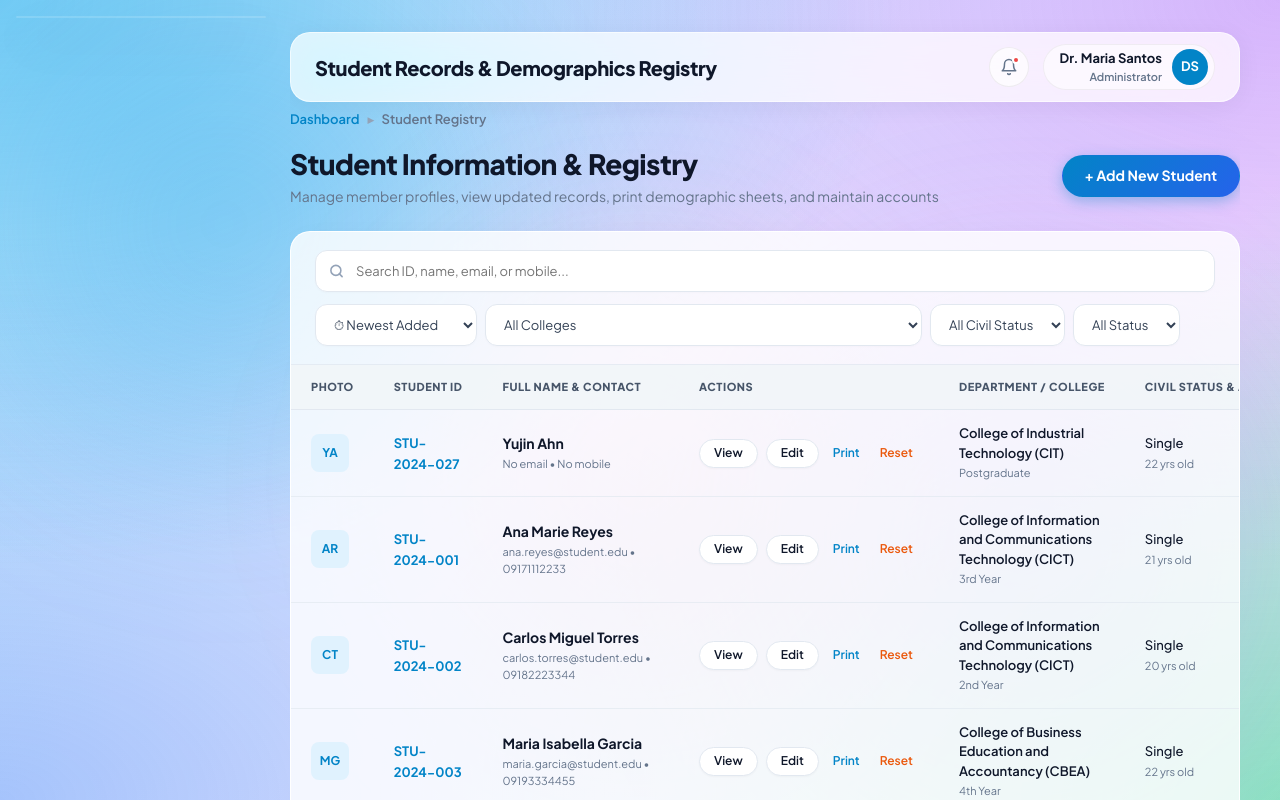
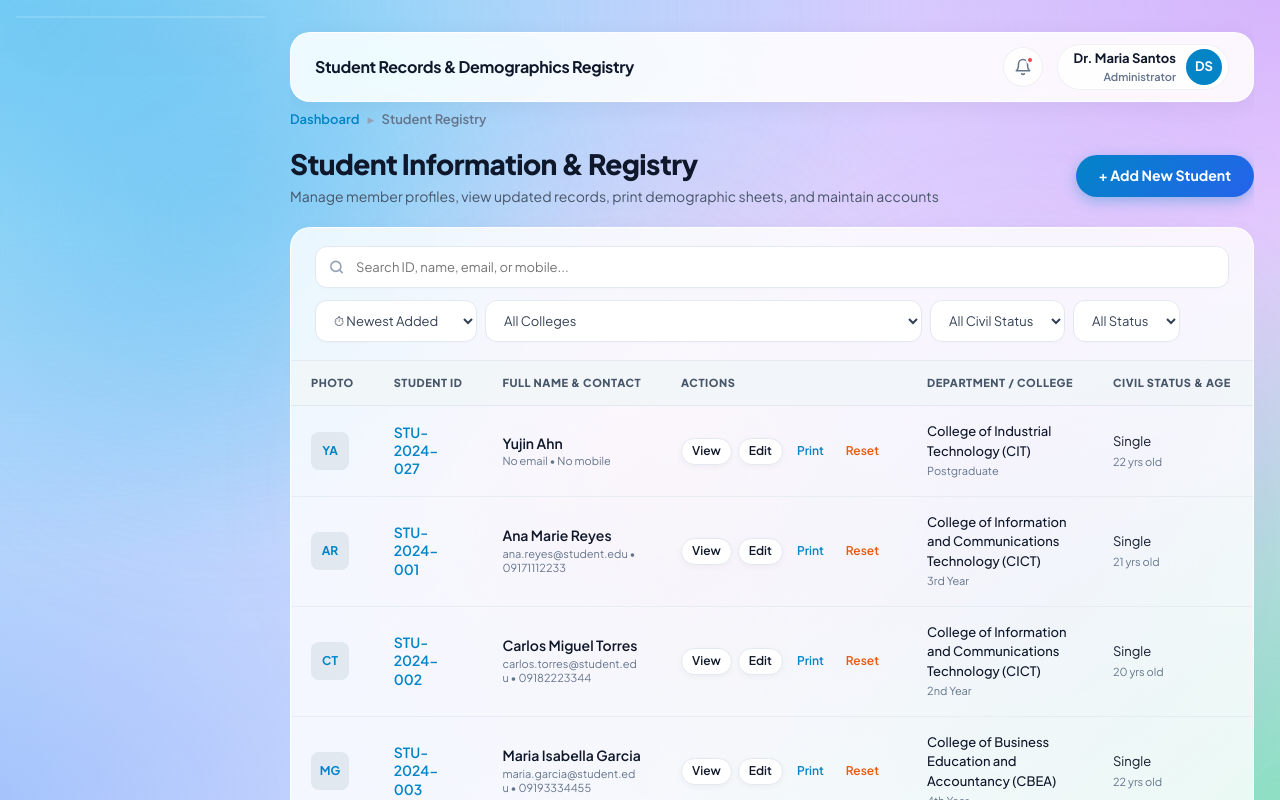
Before and after one commit to zelkam-cmd/reactwebsite-campusvoice, a React (Vite) app: page / in a window 1280 px wide. Shown: the top 800 px of the page. Built offline with nearby package versions, Linux system fonts and the light colour scheme.

Commit message:
Align header color, font sizes, sidebar styling, and layout alignment with original Image 2

```diff
--- a/src/App.css
+++ b/src/App.css
@@ -8,7 +8,7 @@
 .app-layout {
   display: flex;
   min-height: 100vh;
-  padding: 16px;
+  padding: 16px 26px 16px 16px;
   gap: 16px;
   position: relative;
   z-index: 1;
@@ -247,7 +247,7 @@
 .app-main {
   flex: 1;
   margin-left: calc(250px + 24px) !important;
-  padding-right: 24px !important;
+  padding-right: 0 !important;
   padding-left: 0 !important;
   padding-top: 0 !important;
   padding-bottom: 24px !important;
@@ -988,20 +988,20 @@
 /* ── Floating White Glass Top Navbar (from screenshot) ──────── */
 .app-header {
   position: sticky;
-  top: 0;
+  top: 16px;
   z-index: 100;
-  height: 60px;
-  background: rgba(255, 255, 255, 0.85);
+  height: 70px;
+  background: rgba(255, 255, 255, 0.88);
   -webkit-backdrop-filter: blur(24px) saturate(180%);
   backdrop-filter: blur(24px) saturate(180%);
-  border: 1px solid rgba(255, 255, 255, 0.95);
-  border-radius: 16px;
+  border: 1px solid rgba(255, 255, 255, 0.8);
+  border-radius: 20px;
   display: flex;
   align-items: center;
   justify-content: space-between;
-  padding: 0 22px;
-  margin-bottom: 22px;
-  box-shadow: 0 4px 20px rgba(15, 23, 42, 0.05);
+  padding: 0 24px;
+  margin-bottom: 24px;
+  box-shadow: 0 4px 24px rgba(0, 0, 0, 0.05);
 }
 
 .header-left {
--- a/src/components/AppHeader.jsx
+++ b/src/components/AppHeader.jsx
@@ -9,10 +9,10 @@ export default function AppHeader({ title = 'Student Information & Registry' })
         top: '16px',
         zIndex: 100,
         height: '70px',
-        background: 'rgba(255, 255, 255, 0.75)',
+        background: 'rgba(255, 255, 255, 0.88)',
         backdropFilter: 'blur(24px) saturate(180%)',
         WebkitBackdropFilter: 'blur(24px) saturate(180%)',
-        border: '1px solid rgba(255, 255, 255, 0.6)',
+        border: '1px solid rgba(255, 255, 255, 0.8)',
         borderRadius: '20px',
         display: 'flex',
         alignItems: 'center',
@@ -26,8 +26,8 @@ export default function AppHeader({ title = 'Student Information & Registry' })
         <h1
           className="header-title"
           style={{
-            fontSize: '20px',
-            fontWeight: 800,
+            fontSize: '16px',
+            fontWeight: 700,
             color: '#0f172a',
             letterSpacing: '-0.02em',
             margin: 0
@@ -53,7 +53,7 @@ export default function AppHeader({ title = 'Student Information & Registry' })
             borderRadius: '50%',
             color: '#64748b',
             position: 'relative',
-            background: 'rgba(255, 255, 255, 0.7)',
+            background: 'rgba(255, 255, 255, 0.85)',
             border: '1px solid rgba(0, 0, 0, 0.06)',
             cursor: 'pointer'
           }}
@@ -85,7 +85,7 @@ export default function AppHeader({ title = 'Student Information & Registry' })
             gap: '10px',
             padding: '4px 6px 4px 16px',
             borderRadius: '9999px',
-            background: 'rgba(255, 255, 255, 0.6)',
+            background: 'rgba(255, 255, 255, 0.85)',
             border: '1px solid rgba(0, 0, 0, 0.05)',
             cursor: 'pointer'
           }}
--- a/src/components/Sidebar.jsx
+++ b/src/components/Sidebar.jsx
@@ -25,7 +25,7 @@ export default function Sidebar({ currentView, onNavigateDashboard, onNavigateSt
 
           <button
             type="button"
-            className={`sidebar-link ${currentView === 'dashboard' ? 'active' : ''}`}
+            className="sidebar-link"
             onClick={onNavigateDashboard}
             title="Admin Command Center"
           >
@@ -77,7 +77,7 @@ export default function Sidebar({ currentView, onNavigateDashboard, onNavigateSt
 
           <button
             type="button"
-            className={`sidebar-link ${['list', 'add', 'edit', 'detail', 'print'].includes(currentView) ? 'active' : ''}`}
+            className="sidebar-link"
             onClick={onNavigateStudents}
             title="Student Registry & Profiling"
           >
--- a/src/components/StudentTable.jsx
+++ b/src/components/StudentTable.jsx
@@ -89,10 +89,10 @@ export default function StudentTable({
       </div>
 
       {/* Content Header with Add New Student button */}
-      <div className="content-header">
+      <div className="content-header" style={{ marginBottom: '20px' }}>
         <div>
-          <h2 className="content-title">Student Information & Registry</h2>
-          <p className="content-subtitle">Manage member profiles, view updated records, print demographic sheets, and maintain accounts</p>
+          <h2 className="content-title" style={{ fontSize: '28px', fontWeight: 800, color: '#0F172A', letterSpacing: '-0.02em', margin: 0 }}>Student Information & Registry</h2>
+          <p className="content-subtitle" style={{ fontSize: '14px', color: '#475569', marginTop: '4px', marginBottom: 0 }}>Manage member profiles, view updated records, print demographic sheets, and maintain accounts</p>
         </div>
         <div className="content-actions">
           <button className="btn btn-primary" onClick={onAdd} style={{ borderRadius: '9999px', padding: '10px 22px' }}>
@@ -288,13 +288,13 @@ export default function StudentTable({
                   return (
                     <tr key={studentId} style={{ borderBottom: '1px solid rgba(226, 232, 240, 0.7)' }} className="student-table-row">
                       {/* Photo */}
-                      <td style={{ padding: '14px 20px' }}>
+                      <td style={{ padding: '16px 20px', verticalAlign: 'middle' }}>
                         <div
                           style={{
                             width: '38px',
                             height: '38px',
                             borderRadius: '8px',
-                            background: '#e0f2fe',
+                            background: '#e2e8f0',
                             color: '#0284c7',
                             display: 'flex',
                             alignItems: 'center',
@@ -308,9 +308,17 @@ export default function StudentTable({
                       </td>
 
                       {/* Student ID */}
-                      <td style={{ padding: '14px 20px' }}>
+                      <td style={{ padding: '16px 20px', width: '110px', verticalAlign: 'middle' }}>
                         <span
-                          style={{ fontWeight: 700, color: '#0284c7', cursor: 'pointer', fontSize: '13px' }}
+                          style={{
+                            fontWeight: 600,
+                            color: '#0284c7',
+                            cursor: 'pointer',
+                            fontSize: '14px',
+                            lineHeight: 1.3,
+                            display: 'inline-block',
+                            wordBreak: 'break-word'
+                          }}
                           onClick={() => onView(stu)}
                         >
                           {studentId}
@@ -318,29 +326,28 @@ export default function StudentTable({
                       </td>
 
                       {/* Full Name & Contact */}
-                      <td style={{ padding: '14px 20px' }}>
-                        <div style={{ fontWeight: 700, color: '#0f172a', fontSize: '14px' }}>{stu.name}</div>
-                        <div style={{ fontSize: '11px', color: '#64748b', marginTop: '2px' }}>
+                      <td style={{ padding: '16px 20px', width: '220px', verticalAlign: 'middle' }}>
+                        <div style={{ fontWeight: 600, color: '#0f172a', fontSize: '14px', lineHeight: 1.3 }}>{stu.name}</div>
+                        <div style={{ fontSize: '11px', color: '#64748b', marginTop: '2px', lineHeight: 1.35, wordBreak: 'break-word' }}>
                           {stu.email || 'No email'} • {stu.contact || 'No mobile'}
                         </div>
                       </td>
 
                       {/* Actions (View, Edit, Print, Reset matching Image 2) */}
-                      <td style={{ padding: '14px 20px', whiteSpace: 'nowrap' }}>
-                        <div style={{ display: 'inline-flex', gap: '8px', alignItems: 'center' }}>
+                      <td style={{ padding: '16px 20px', whiteSpace: 'nowrap', verticalAlign: 'middle' }}>
+                        <div style={{ display: 'inline-flex', gap: '6px', alignItems: 'center' }}>
                           <button
                             type="button"
                             className="btn btn-secondary btn-sm"
                             onClick={() => onView(stu)}
                             style={{
-                              padding: '5px 14px',
+                              padding: '4px 10px',
                               fontSize: '12px',
                               fontWeight: 600,
                               borderRadius: '9999px',
                               background: '#ffffff',
                               border: '1px solid #e2e8f0',
-                              color: '#0f172a',
-                              boxShadow: '0 1px 2px rgba(0,0,0,0.03)'
+                              color: '#0f172a'
                             }}
                             title="View Full Dossier"
                           >
@@ -351,14 +358,13 @@ export default function StudentTable({
                             className="btn btn-secondary btn-sm"
                             onClick={() => onEdit(stu)}
                             style={{
-                              padding: '5px 14px',
+                              padding: '4px 10px',
                               fontSize: '12px',
                               fontWeight: 600,
                               borderRadius: '9999px',
                               background: '#ffffff',
                               border: '1px solid #e2e8f0',
-                              color: '#0f172a',
-                              boxShadow: '0 1px 2px rgba(0,0,0,0.03)'
+                              color: '#0f172a'
                             }}
                             title="Edit Student Profile"
                           >
@@ -369,7 +375,7 @@ export default function StudentTable({
                             className="btn btn-ghost btn-sm text-primary"
                             onClick={() => onPrint ? onPrint(stu) : window.print()}
                             style={{
-                              padding: '4px 6px',
+                              padding: '4px 8px',
                               fontSize: '12px',
                               fontWeight: 600,
                               color: '#0284c7',
@@ -391,7 +397,7 @@ export default function StudentTable({
                               }
                             }}
                             style={{
-                              padding: '4px 6px',
+                              padding: '4px 8px',
                               fontSize: '12px',
                               fontWeight: 600,
                               color: '#ea580c',
@@ -407,29 +413,30 @@ export default function StudentTable({
                       </td>
 
                       {/* Department / College */}
-                      <td style={{ padding: '14px 20px' }}>
-                        <div style={{ fontSize: '13px', fontWeight: 600, color: '#0f172a' }}>{stu.department || '—'}</div>
+                      <td style={{ padding: '16px 20px', verticalAlign: 'middle' }}>
+                        <div style={{ fontSize: '13px', fontWeight: 500, color: '#0f172a' }}>{stu.department || '—'}</div>
                         <div style={{ fontSize: '11px', color: '#64748b', marginTop: '2px' }}>{stu.yearLevel || 'Student'}</div>
                       </td>
 
                       {/* Civil Status & Age */}
-                      <td style={{ padding: '14px 20px' }}>
-                        <div style={{ fontSize: '13px', color: '#0f172a', fontWeight: 500 }}>{isSingle}</div>
+                      <td style={{ padding: '16px 20px', verticalAlign: 'middle' }}>
+                        <div style={{ fontSize: '13px', color: '#0f172a', fontWeight: 400 }}>{isSingle}</div>
                         <div style={{ fontSize: '11px', color: '#64748b', marginTop: '2px' }}>{ageDisplay}</div>
                       </td>
 
                       {/* Status */}
-                      <td style={{ padding: '14px 20px' }}>
+                      <td style={{ padding: '16px 20px', verticalAlign: 'middle' }}>
                         <span
                           className="badge"
                           style={{
                             display: 'inline-block',
-                            padding: '4px 12px',
+                            padding: '4px 10px',
                             borderRadius: '9999px',
                             fontSize: '11px',
                             fontWeight: 700,
-                            background: isActive ? '#dcfce7' : '#fee2e2',
-                            color: isActive ? '#15803d' : '#b91c1c'
+                            background: isActive ? 'rgba(16, 185, 129, 0.12)' : 'rgba(239, 68, 68, 0.12)',
+                            color: isActive ? '#059669' : '#dc2626',
+                            border: isActive ? '1px solid rgba(16, 185, 129, 0.25)' : '1px solid rgba(239, 68, 68, 0.25)'
                           }}
                         >
                           {isActive ? 'Active' : 'Inactive'}
@@ -437,8 +444,8 @@ export default function StudentTable({
                       </td>
 
                       {/* Last Updated */}
-                      <td style={{ padding: '14px 20px' }}>
-                        <div style={{ fontSize: '12px', color: '#64748b' }}>
+                      <td style={{ padding: '16px 20px', verticalAlign: 'middle' }}>
+                        <div style={{ fontSize: '12px', color: '#475569' }}>
                           {stu.lastUpdated || 'Original record'}
                         </div>
                       </td>
```
